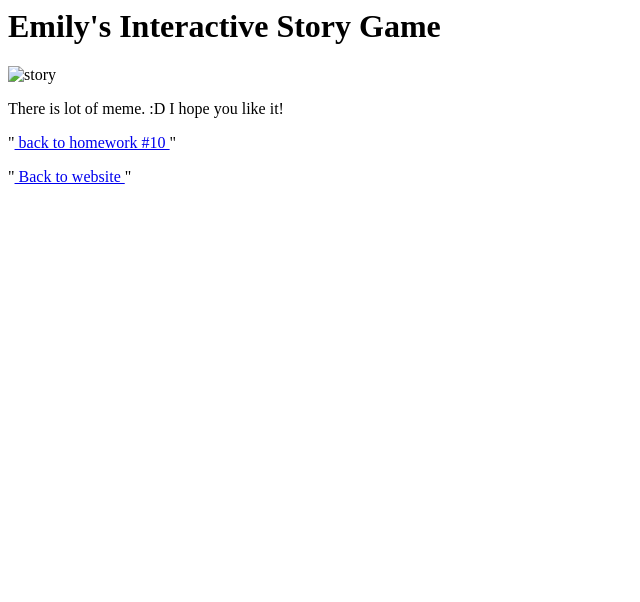
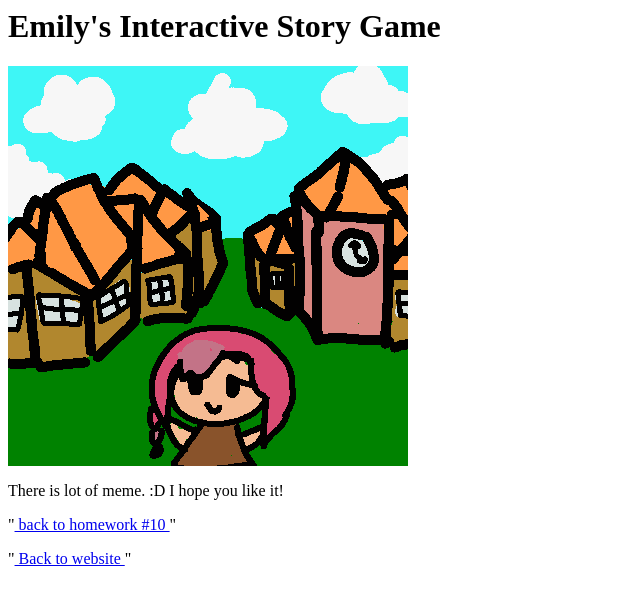
Before and after one commit to EmiIsHungry/interactivestorygame.html, a plain HTML site: page index.html in a window 1280 px wide. Shown: the whole page, without its empty margins (0-640 px from the left). Drawn offline with Linux system fonts and the light colour scheme.

Commit message:
Update index.html

```diff
--- a/index.html
+++ b/index.html
@@ -4,7 +4,7 @@
   </head>
   <body>
     <h1> Emily's Interactive Story Game</h1>
-    <img src=" " alt=" story"/>
+    <img src="town intro.png" alt=" story"/>
     <p> There is lot of meme. :D I hope you like it!</p>
     <p> "<a href= https://emiishungry.github.io/homework10.html/> back to homework #10 </a>" </p>
     <p> "<a href= https://emiishungry.github.io/medpl150/> Back to website </a>"</p>
```
